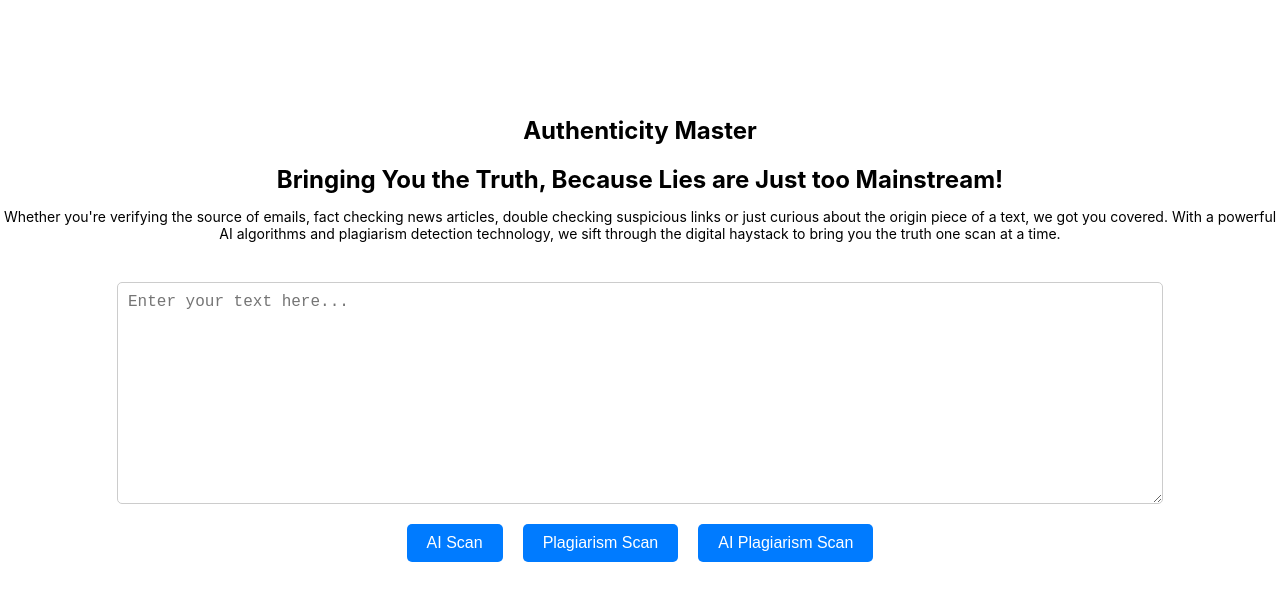
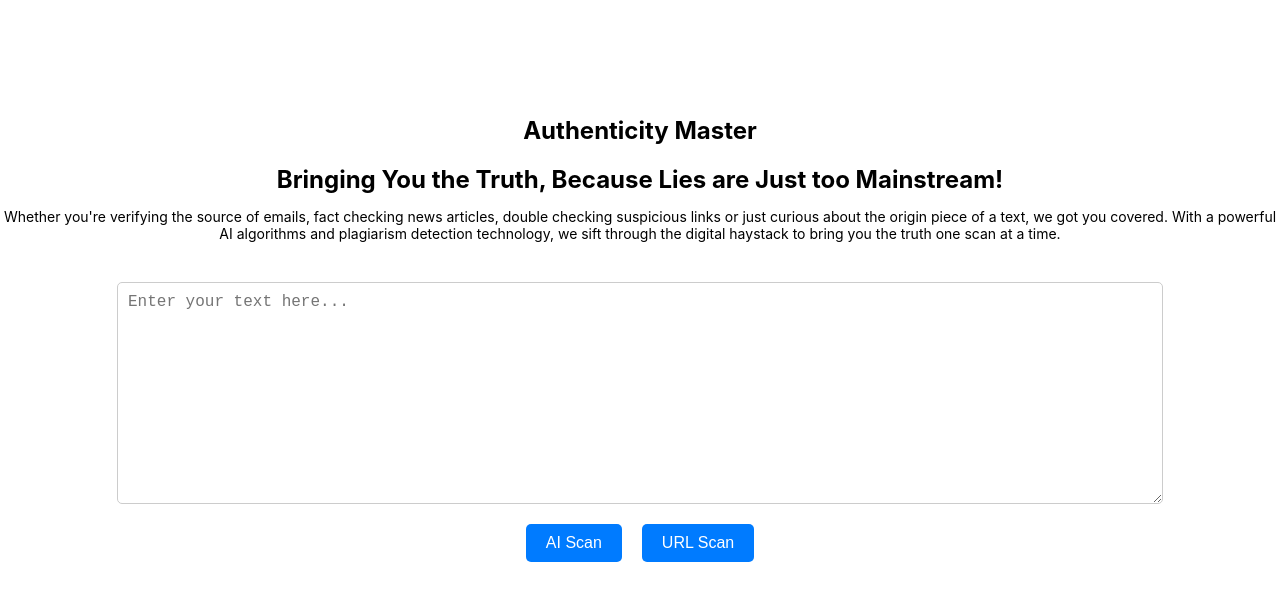
Before and after one commit to joserenter1a/CS433-TermProject, a React (Create React App) app in the folder ai-detection-webapp/: page / in a window 1280 px wide. Shown: the top 600 px of the page. Built offline with nearby package versions, Linux system fonts and the light colour scheme.

Commit message:
removed plagiarism check and added functionality for URL scans

```diff
--- a/ai-detection-webapp/src/App.js
+++ b/ai-detection-webapp/src/App.js
@@ -1,6 +1,5 @@
 import { performAIScan } from './handlers/aiHandler';
-import { performPlagiarismScan } from './handlers/plagiarismHandler';
-import { performAIPlagiarismScan } from './handlers/aiPlagiarismHandlers';
+import { performURLScan } from './handlers/urlHandler';
 import { AIScanResult } from './components/aiResults/aiScanResultsComponent'
 import React, { useState } from 'react';
 import './App.css';
@@ -10,6 +9,7 @@ function App() {
     ai: 'ai',
     plagiarism: 'plagiarism',
     ai_plagiarism: 'ai_plagiarism',
+    url: 'url'
   }
 
   const [text, setText] = useState('');
@@ -28,15 +28,9 @@ function App() {
           response = await performAIScan(text);
           setAIScanResult(response);
           break;
-        case actions.plagiarism:
-          response = await performPlagiarismScan(text);
-          console.log('Plagiarism Score:', response.plagiarismScore);
-          break;
-        case actions.ai_plagiarism:
-          response  = await performAIPlagiarismScan(text);
-          console.log('AI Score:', response.aiScore);
-          console.log('Human Score:', response.humanScore);
-          console.log('Plagiarism Score:', response.plagiarismScore);
+        case actions.url:
+          response = await performURLScan(text);
+          setAIScanResult(response);
           break;
         default:
           break;
@@ -69,11 +63,8 @@ function App() {
         <button className="button" onClick={() => handleButtonClick(actions.ai)}>
           AI Scan
         </button>
-        <button className="button" onClick={() => handleButtonClick(actions.plagiarism)}>
-          Plagiarism Scan
-        </button>
-        <button className="button" onClick={() => handleButtonClick(actions.ai_plagiarism)}>
-          AI Plagiarism Scan
+        <button className="button" onClick={() => handleButtonClick(actions.url)}>
+          URL Scan
         </button>
       </div>
       {aiScanResult && <AIScanResult response={aiScanResult} />}
--- a/ai-detection-webapp/src/components/aiResults/aiScanResultsComponent.js
+++ b/ai-detection-webapp/src/components/aiResults/aiScanResultsComponent.js
@@ -6,12 +6,14 @@ export const AIScanResult = (response) => {
     const humanScorePercentage = (response.response.humanScore * 100).toFixed(2) + '%';
     const isGeneratedByAi = response.response.aiScore > 0.6;
 
+    const positiveScan = 'We believe that this text was generated by AI';
+    const negativeScan = 'We believe that this text was NOT generated by AI';
   return (
     <div className="ai-scan-result">
       <h2>AI Scan Results</h2>
       <p>AI Score: {aiScorePercentage}</p>
       <p>Originality Score: {humanScorePercentage}</p>
-      <p> {isGeneratedByAi ? 'We believe that this text was generated by AI' : 'We believe that this test was NOT generated by AI' }</p>
+      <p> {isGeneratedByAi ? positiveScan : negativeScan }</p>
     </div>
   );
 };
--- /dev/null
+++ b/ai-detection-webapp/src/handlers/urlHandler.js
@@ -0,0 +1,34 @@
+export const performURLScan = async (text) => {
+    const url = "https://api.originality.ai/api/v1/scan/url";
+
+    try {
+        const response = await fetch(url, {
+            method: 'POST',
+            headers: {
+                'X-OAI-API-KEY': 'xodrg2zq5987kfcsjwimlhtn1by6u3vp',
+                'Accept': 'application/json',
+                'Content-Type': 'application/json'
+            },
+            body: JSON.stringify({
+                url: text,
+            })
+        });
+
+        if (!response.ok) {
+            throw new Error('Failed to perform URL scan');
+        }
+
+        const responseData = await response.json();
+
+        const results = {
+            aiScore: responseData.score.ai,
+            humanScore: responseData.score.original,
+        }
+
+        return results;
+
+    } catch (e) {
+        console.error('Error performing AI scan:', e.message);
+        throw e;
+    }
+  };
```
